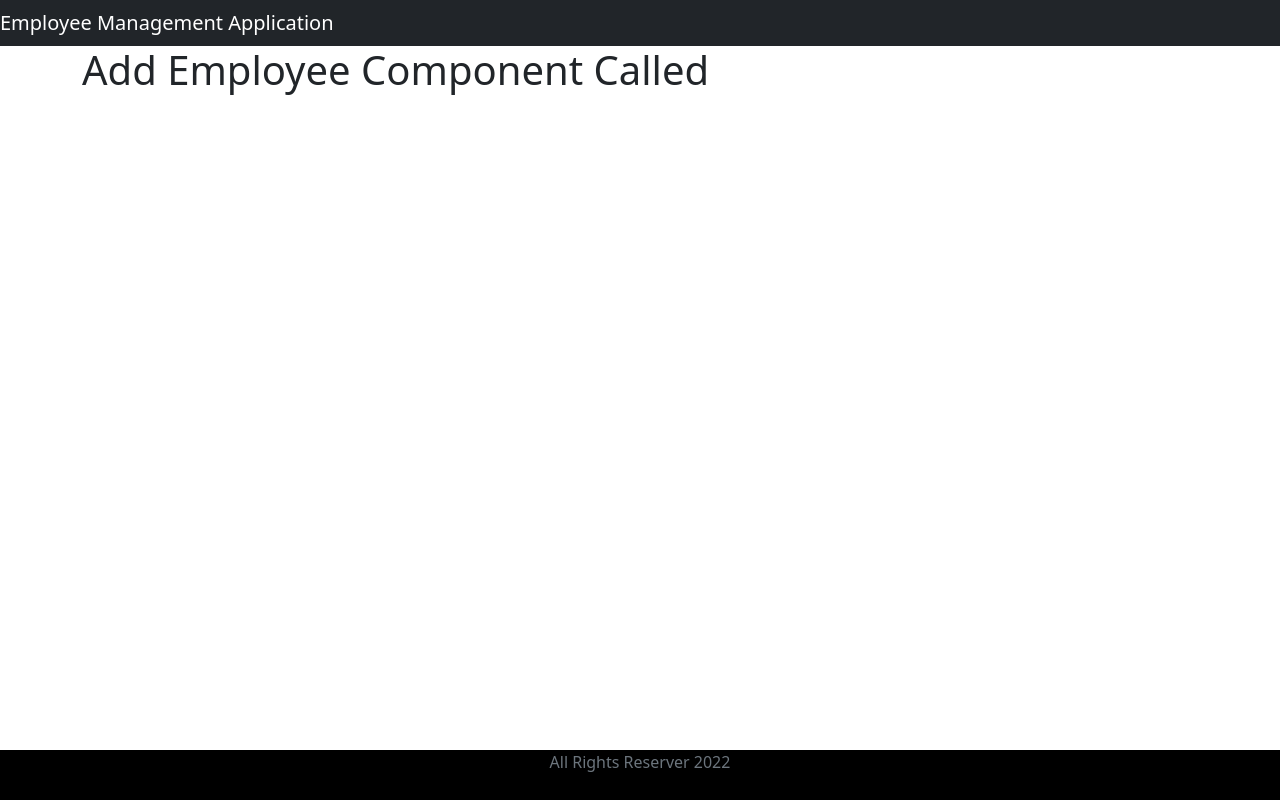
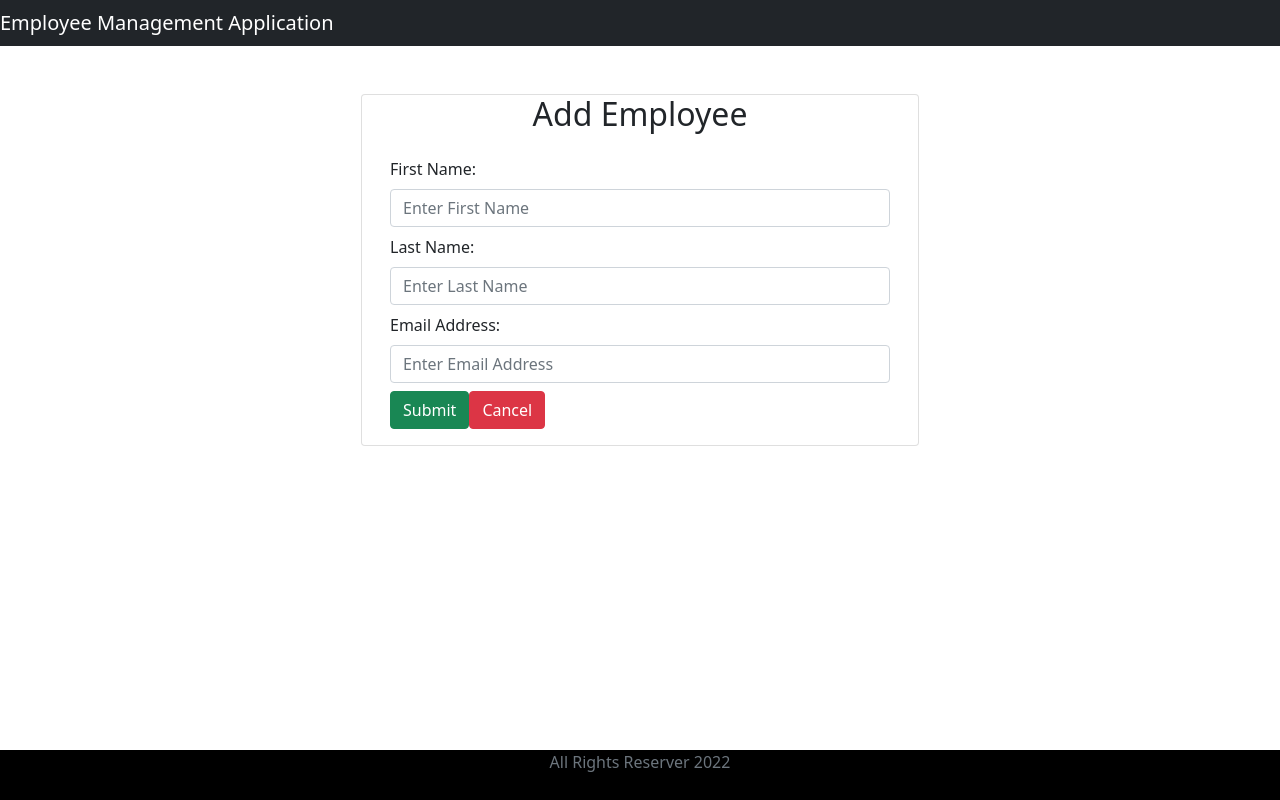
Before and after one commit to PhenDoesStuff/learning-react-springboot-application, a React (Create React App) app in the folder react-frontend/: page /add-employee in a window 1280 px wide. Built offline with nearby package versions, Linux system fonts and the light colour scheme.

Commit message:
Created a form that takes inputs from a user and then logs them in the UI.

```diff
--- a/react-frontend/src/components/AddEmployee.jsx
+++ b/react-frontend/src/components/AddEmployee.jsx
@@ -1,11 +1,99 @@
-import React from 'react'
+import React, { useState } from 'react';
+import { Link, useNavigate } from 'react-router-dom';
+import EmployeeService from '../services/EmployeeService';
 
 const AddEmployee = () => {
-  return (
-    <div>
-      <h1>Add Employee Component Called</h1>
-    </div>
-  )
-}
+	const [firstName, setFirstName] = useState('');
+	const [lastName, setLastName] = useState('');
+	const [emailAddress, setEmailAddress] = useState('');
+	const navigate = useNavigate();
 
-export default AddEmployee
+	const saveEmployee = e => {
+		e.preventDefault();
+
+		const employee = { firstName, lastName, emailAddress };
+
+		EmployeeService.createEmployee(employee)
+			.then(response => {
+				console.log(response.data);
+				navigate('/employees');
+			})
+			.catch(err => {
+				console.log(err);
+			});
+	};
+
+	return (
+		<div>
+			<br /> <br />
+			<div className='container'>
+				<div className='row'>
+					<div className='card col-md-6 offset-md-3 offset-md-3'>
+						<h2 className='text-center'>Add Employee</h2>
+						<div className='card-body'>
+							<form action=''>
+								<div className='form-group mb-2'>
+									<label className='form-label'>
+										First Name:
+									</label>
+									<input
+										type='text'
+										placeholder='Enter First Name'
+										name='firstName'
+										className='form-control'
+										value={firstName}
+										onChange={e =>
+											setFirstName(e.target.value)
+										}
+									/>
+								</div>
+								<div className='form-group mb-2'>
+									<label className='form-label'>
+										Last Name:
+									</label>
+									<input
+										type='text'
+										placeholder='Enter Last Name'
+										name='lastName'
+										className='form-control'
+										value={lastName}
+										onChange={e =>
+											setLastName(e.target.value)
+										}
+									/>
+								</div>
+								<div className='form-group mb-2'>
+									<label className='form-label'>
+										Email Address:
+									</label>
+									<input
+										type='text'
+										placeholder='Enter Email Address'
+										name='emailAddress'
+										className='form-control'
+										value={emailAddress}
+										onChange={e =>
+											setEmailAddress(e.target.value)
+										}
+									/>
+								</div>
+								<button
+									className='btn btn-success'
+									onClick={e => saveEmployee(e)}>
+									Submit
+								</button>
+								<Link
+									to='/employees'
+									className='btn btn-danger'>
+									Cancel
+								</Link>
+							</form>
+						</div>
+					</div>
+				</div>
+			</div>
+		</div>
+	);
+};
+
+export default AddEmployee;
--- a/react-frontend/src/services/EmployeeService.js
+++ b/react-frontend/src/services/EmployeeService.js
@@ -7,6 +7,10 @@ class EmployeeService {
 	getAllEmployees() {
 		return axios.get(BASE_API_URL + EMPLOYEES);
 	}
+
+	createEmployee(employee) {
+		return axios.post(BASE_API_URL + EMPLOYEES, employee);
+	}
 }
 
 export default new EmployeeService();
```
